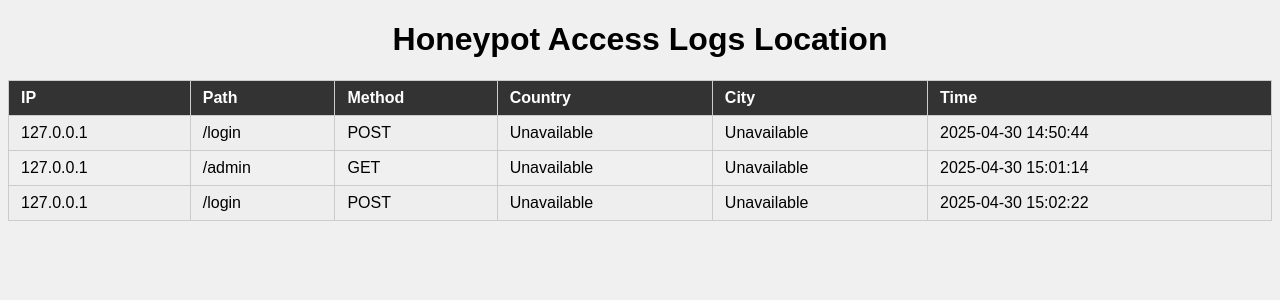
After one commit to lyhou123/Honeypot_Simulator, a Flask app: page /locations in a window 1280 px wide. The commit adds this page. Shown: the top 300 px of the page. Run offline with Flask 3, Linux system fonts and the light colour scheme; data comes from the database, SQL or seed files in the repository; both versions use the stored data as it was after the commit.

Commit message:
adding ip location and bot detection

```diff
--- a/app.py
+++ b/app.py
@@ -1,5 +1,5 @@
 from flask import Flask, request, render_template, redirect, url_for
-from logger.logger import get_logs, log_request
+from logger.logger import get_logs, log_request, ip_location, ip_request
 
 
 app = Flask(__name__)
@@ -12,6 +12,7 @@ def home():
 def login():
     if request.method == 'POST':
         log_request(request)
+        ip_request(request)
         return 'Invalid username or password.'
     return render_template('login.html')
 
@@ -22,9 +23,25 @@ def logged():
     return render_template('logs.html',logs = logs)
 
 
+@app.route('/locations', methods=['GET'])
+def log_location():
+    locations = ip_location()
+    return render_template('location.html',locations = locations)
+
+
+@app.route('/ftp')
+@app.route('/config')
+@app.route('/backup.zip')
+def decoy():
+    log_request(request)
+    ip_request(request)
+    return "404 Not Found - This attempt has been logged.", 404
+
+
 @app.route('/admin')
 def admin():
     log_request(request)
+    ip_request(request)
     return 'Access denied. This incident will be reported.'
 
 if __name__ == '__main__':
--- /dev/null
+++ b/bot/bot_detector.py
@@ -0,0 +1,12 @@
+SUSPICIOUS_AGENTS = ["curl", "httpie", "wget", "python", "sqlmap", "nmap"]
+
+def is_bot(user_agent: str, headers: dict) -> bool:
+    if not user_agent:
+        return True
+    ua = user_agent.lower()
+    for agent in SUSPICIOUS_AGENTS:
+        if agent in ua:
+            return True
+    if len(headers) < 3:
+        return True
+    return False
--- a/logger/logger.py
+++ b/logger/logger.py
@@ -1,5 +1,9 @@
 import sqlite3
 from datetime import datetime
+from bot.bot_detector import is_bot
+import os
+
+DATABASE_PATH = os.path.join(os.getcwd(), 'database', 'honeypot.db')
 
 def get_logs():
 
@@ -21,9 +25,12 @@ def log_request(req):
     endpoint = req.path
     user_agent = req.headers.get('User-Agent')
     data = dict(req.form) if req.form else None
+    headers    = dict(req.headers)
+    is_bot_flag = is_bot(user_agent,headers)
 
     conn = sqlite3.connect('database/honeypot.db')
     c = conn.cursor()
+
     c.execute('''
         CREATE TABLE IF NOT EXISTS logs (
             id INTEGER PRIMARY KEY AUTOINCREMENT,
@@ -31,13 +38,73 @@ def log_request(req):
             endpoint TEXT,
             user_agent TEXT,
             data TEXT,
+            is_bot INTEGER,
             timestamp TEXT
         )
     ''')
     c.execute('''
-        INSERT INTO logs (ip, endpoint, user_agent, data, timestamp)
-        VALUES (?, ?, ?, ?, ?)
-    ''', (ip, endpoint, user_agent, str(data), datetime.now().isoformat()))
+        INSERT INTO logs (ip, endpoint, user_agent, data, is_bot, timestamp)
+        VALUES (?, ?, ?, ?, ?, ?)
+    ''', (ip, endpoint, user_agent, str(data), int(is_bot_flag), datetime.now().isoformat()))
 
     conn.commit()
     conn.close()
+
+
+#this is methon are trigger ip address where come from !
+def ip_request(request):
+
+    ip = request.remote_addr
+
+    try:
+        geo_url = f'https://ipapi.co/{ip}/json/'
+        response = request.get(geo_url, timeout=5)
+        get_data = response.json()
+
+        country = get_data.get('country_name','Unknown')
+        city    = get_data.get('city',"unkown")
+
+    except Exception:
+        country = 'Unavailable'
+        city = 'Unavailable'
+
+    conn = sqlite3.connect('database/iplocation.db')
+    c    = conn.cursor()
+
+    c.execute('''
+        CREATE TABLE IF NOT EXISTS locations (
+            id INTEGER PRIMARY KEY AUTOINCREMENT,
+            ip TEXT,
+            path TEXT,
+            method TEXT,
+            country TEXT,
+            city TEXT,
+            timestamp TEXT
+        )
+    ''')
+
+    c.execute('''
+        INSERT INTO locations (ip, path, method, country, city, timestamp)
+        VALUES (?, ?, ?, ?, ?, ?)
+    ''', (
+        ip,
+        request.path,
+        request.method,
+        country,
+        city,
+        datetime.now().strftime('%Y-%m-%d %H:%M:%S')
+    ))
+
+    conn.commit()
+    conn.close()
+
+def ip_location():
+
+       conn = sqlite3.connect('database/iplocation.db')
+       c = conn.cursor()
+
+       c.execute('SELECT * FROM locations')
+       logs = c.fetchall()
+
+       conn.close()
+       return logs
--- /dev/null
+++ b/templates/location.html
@@ -0,0 +1,36 @@
+<!DOCTYPE html>
+<html>
+<head>
+    <title>Honeypot Logs</title>
+    <style>
+        body { font-family: Arial; background: #f0f0f0; }
+        table { border-collapse: collapse; width: 100%; margin-top: 20px; }
+        th, td { padding: 8px 12px; border: 1px solid #ccc; text-align: left; }
+        th { background: #333; color: white; }
+        tr:nth-child(even) { background: #eee; }
+        h1 { text-align: center; }
+    </style>
+</head>
+<body>
+    <h1>Honeypot Access Logs Location</h1>
+    <table border="1">
+        <tr>
+          <th>IP</th>
+          <th>Path</th>
+          <th>Method</th>
+          <th>Country</th>
+          <th>City</th>
+          <th>Time</th>
+        </tr>
+        {% for location in locations %}
+        <tr>
+          <td>{{ location[1] }}</td>
+          <td>{{ location[2] }}</td>
+          <td>{{ location[3] }}</td>
+          <td>{{ location[4] }}</td>
+          <td>{{ location[5] }}</td>
+          <td>{{ location[6] }}</td>
+        </tr>
+        {% endfor %}
+      </table>
+</body>
--- a/templates/logs.html
+++ b/templates/logs.html
@@ -21,6 +21,7 @@
                 <th>Path</th>
                 <th>User-Agent</th>
                 <th>Data</th>
+                <th>Is bot</th>
                 <th>Timestamp</th>
             </tr>
         </thead>
@@ -32,6 +33,7 @@
                 <td>{{ log[2] }}</td>
                 <td>{{ log[3] }}</td>
                 <td>{{ log[4] }}</td>
+                <td>{{ log[6] }}</td>
                 <td>{{ log[5] }}</td>
             </tr>
             {% endfor %}
```
Also changed, not shown: bot/__init__.py (added), database/honeypot.db, database/iplocation.db (added).
